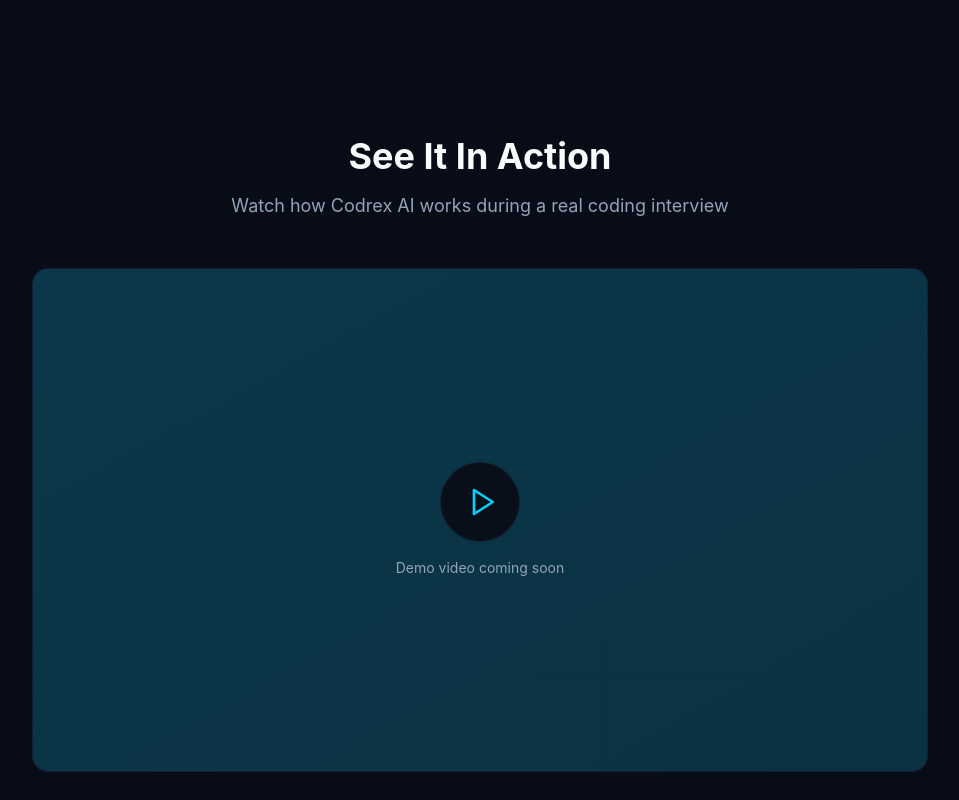
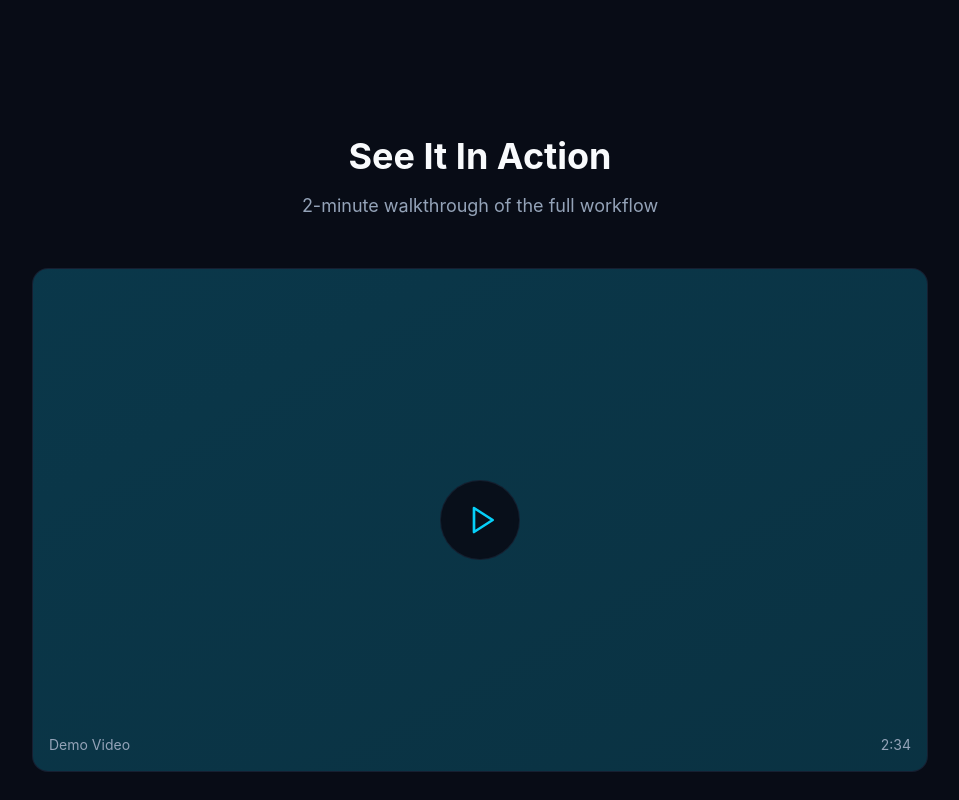
Before and after one commit to gabbrangell/codrex-ai-website, a React (Vite) app: page / in a window 1280 px wide. Shown: the part 2880-3680 px from the top of the page, without its empty margins (160-1119 px from the left). Built offline with nearby package versions, Linux system fonts and the light colour scheme; no server answers.

Commit message:
Revert: restore original demo video section, remove unused DEMO_VIDEO_ID

```diff
--- a/src/react-app/pages/Home.tsx
+++ b/src/react-app/pages/Home.tsx
@@ -131,9 +131,6 @@ const testimonials = [
     avatar: "EZ",
   },
 ];
-
-// Paste your YouTube video ID here after uploading (e.g. "dQw4w9WgXcQ")
-const DEMO_VIDEO_ID = "";
 
 export default function HomePage() {
   return (
@@ -330,31 +327,21 @@ export default function HomePage() {
           <div className="text-center mb-12">
             <h2 className="text-3xl sm:text-4xl font-bold text-foreground mb-4">See It In Action</h2>
             <p className="text-lg text-muted-foreground">
-              Watch how Codrex AI works during a real coding interview
+              2-minute walkthrough of the full workflow
             </p>
           </div>
 
-          {/* Replace YOUTUBE_VIDEO_ID below with your actual YouTube video ID */}
-          {DEMO_VIDEO_ID ? (
-            <div className="relative aspect-video rounded-2xl overflow-hidden border border-border/50 shadow-2xl shadow-primary/10">
-              <iframe
-                className="absolute inset-0 w-full h-full"
-                src={`https://www.youtube.com/embed/${DEMO_VIDEO_ID}?rel=0&modestbranding=1`}
-                title="Codrex AI Demo"
-                allow="accelerometer; autoplay; clipboard-write; encrypted-media; gyroscope; picture-in-picture"
-                allowFullScreen
-              />
-            </div>
-          ) : (
-            <div className="relative aspect-video rounded-2xl overflow-hidden bg-card border border-border/50 group cursor-pointer">
-              <div className="absolute inset-0 bg-gradient-to-br from-primary/20 to-cyan-500/20 flex flex-col items-center justify-center gap-4">
-                <div className="flex h-20 w-20 items-center justify-center rounded-full bg-background/90 backdrop-blur-sm border border-border/50 group-hover:scale-110 transition-transform">
-                  <Play className="h-8 w-8 text-primary ml-1" />
-                </div>
-                <p className="text-muted-foreground text-sm">Demo video coming soon</p>
+          <div className="relative aspect-video rounded-2xl overflow-hidden bg-card border border-border/50 group">
+            <div className="absolute inset-0 bg-gradient-to-br from-primary/20 to-cyan-500/20 flex items-center justify-center">
+              <div className="flex h-20 w-20 items-center justify-center rounded-full bg-background/90 backdrop-blur-sm border border-border/50 group-hover:scale-110 transition-transform cursor-pointer">
+                <Play className="h-8 w-8 text-primary ml-1" />
               </div>
             </div>
-          )}
+            <div className="absolute bottom-4 left-4 right-4 flex items-center justify-between text-sm text-muted-foreground">
+              <span>Demo Video</span>
+              <span>2:34</span>
+            </div>
+          </div>
         </div>
       </section>
 
```
